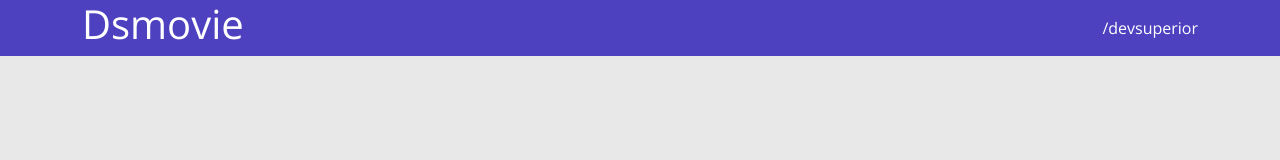
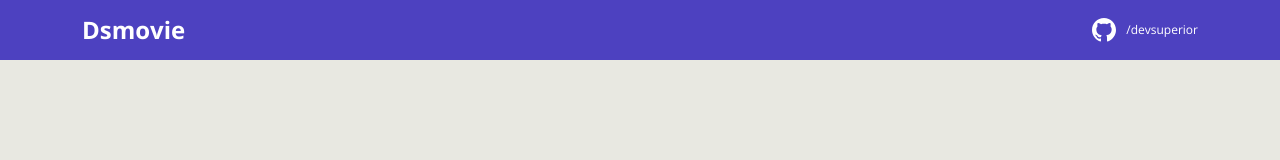
Before and after one commit to jacifreitas/dsmovie, a plain HTML site: page index.html in a window 1280 px wide. Drawn offline with nearby package versions, Linux system fonts and the light colour scheme.

Commit message:
Barra superior PARTE 2

```diff
--- a/CSS/styles.css
+++ b/CSS/styles.css
@@ -1,12 +1,33 @@
 @import url('https://fonts.googleapis.com/css2?family=Open+Sans:wght@300;400;700&display=swap');
 
+:root{
+    --bg-gray: #E8E8E1;
+    --color-primary: #4D41C0;
+    --white: #fff;
+
+}
+
 *{
+   margin: 0;
     box-sizing: border-box;
     font-family: 'Open Sans', sans-serif;
 }
 
+h1, h2, h3, h4, h5, h6{
+    margin: 0;
+}
+
 html,body{
-    background-color: #E8E8E8;
+    background-color: var(--bg-gray);
+}
+
+
+header{
+    background-color:var(--color-primary);
+    color: var(--white);
+    height: 60px;
+    display: flex;
+    align-items: center;
 }
 
 nav{
@@ -15,12 +36,27 @@ nav{
     justify-content: space-between;
 }
 
-header{
-    background-color: #4D41C0;
-    color: #FFFFFF;
+nav h1 {
+    font-size: 24px;
+    font-weight: 700;
 }
 
-a,a:hover{
+nav a{
+    font-size: 12px;
+    font-weight: 400;
+}
+
+
+a, a:hover{
     text-decoration: none;
     color: unset;
 }
+
+.dsmovie-contact-container{
+    display: flex;
+    align-items: center;
+}
+
+.dsmovie-contact-container img{
+    margin-right: 10px;
+}
--- a/index.html
+++ b/index.html
@@ -1,23 +1,30 @@
 <!DOCTYPE html>
 <html lang="en">
+
 <head>
     <meta charset="UTF-8">
     <meta http-equiv="X-UA-Compatible" content="IE=edge">
     <meta name="viewport" content="width=device-width, initial-scale=1.0">
     <title>Dsmovie</title>
 
-    <link href="https://cdn.jsdelivr.net/npm/bootstrap@5.1.3/dist/css/bootstrap.min.css" rel="stylesheet" integrity="sha384-1BmE4kWBq78iYhFldvKuhfTAU6auU8tT94WrHftjDbrCEXSU1oBoqyl2QvZ6jIW3" crossorigin="anonymous">
+    <link href="https://cdn.jsdelivr.net/npm/bootstrap@5.1.3/dist/css/bootstrap.min.css" rel="stylesheet"
+        integrity="sha384-1BmE4kWBq78iYhFldvKuhfTAU6auU8tT94WrHftjDbrCEXSU1oBoqyl2QvZ6jIW3" crossorigin="anonymous">
 
     <link rel="stylesheet" href="CSS/styles.css">
 
 </head>
+
 <body>
     <header>
         <nav class="container">
             <h1>Dsmovie</h1>
-            <a href="https://github.com/devsuperior">/devsuperior</a>
+            <div class="dsmovie-contact-container">
+                <img src="img/github.svg" alt="Github">
+                <a href="https://github.com/devsuperior">/devsuperior</a>
+            </div>
         </nav>
     </header>
 
 </body>
+
 </html>
```
Also changed, not shown: img/github.svg (added).
